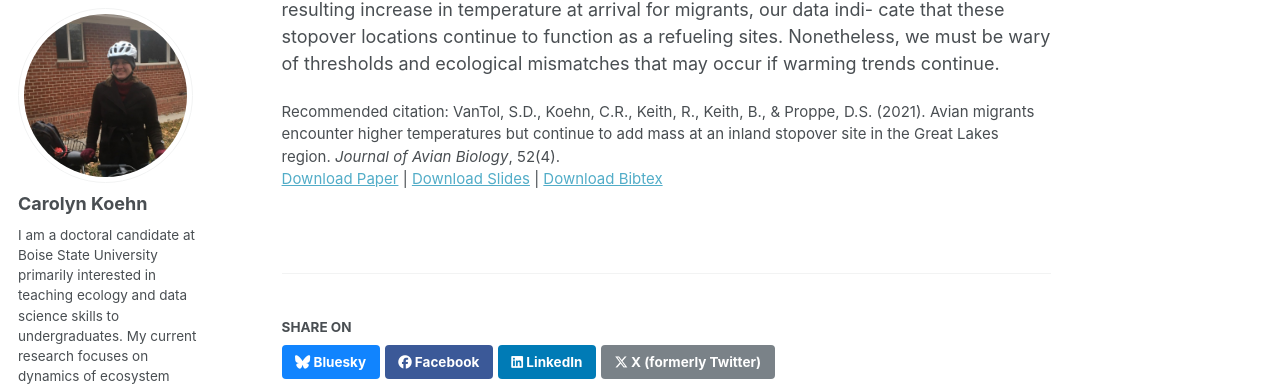
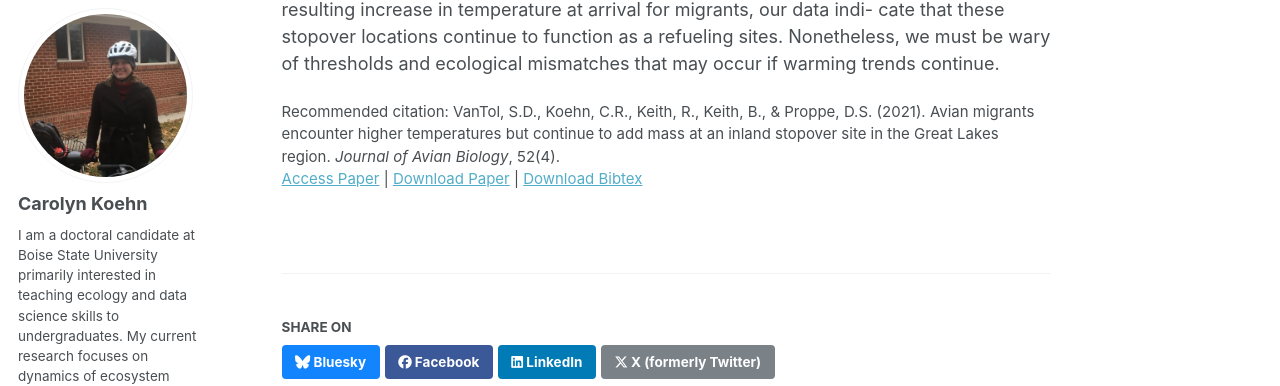
Before and after one commit to CarolynKoehn/CarolynKoehn.github.io, a Jekyll site: the page built from _publications/2021-avian-migrants.md, in a window 1280 px wide and 900 px high, scrolled down 674 px. Shown: the part 91-477 px from the top of the window. Built offline with Jekyll 4.4.1, drawn with Linux system fonts in a browser that asks for light colours; some web fonts are replaced.

Commit message:
fix link labels on single publication page

```diff
--- a/_layouts/single.html
+++ b/_layouts/single.html
@@ -48,27 +48,27 @@ layout: default
         {{ content }}
 
         {% if page.citation and page.paperurl and page.slidesurl and page.bibtexurl %}
-          <p style="font-size: smaller">Recommended citation: {{ page.citation }}<br /><a href="{{ page.paperurl }}">Download Paper</a> | <a href="{{ page.slidesurl }}">Download Slides</a> | <a href="{{ page.bibtexurl }}">Download Bibtex</a></p>
+          <p style="font-size: smaller">Recommended citation: {{ page.citation }}<br /><a href="{{ page.paperurl }}">Access Paper</a> | <a href="{{ page.slidesurl }}">Download Paper</a> | <a href="{{ page.bibtexurl }}">Download Bibtex</a></p>
         {% elsif page.citation and page.paperurl and page.slidesurl %}
-          <p style="font-size: smaller">Recommended citation: {{ page.citation }}<br /><a href="{{ page.paperurl }}">Download Paper</a> | <a href="{{ page.slidesurl }}">Download Slides</a></p>
+          <p style="font-size: smaller">Recommended citation: {{ page.citation }}<br /><a href="{{ page.paperurl }}">Access Paper</a> | <a href="{{ page.slidesurl }}">Download Paper</a></p>
         {% elsif page.citation and page.paperurl and page.bibtexurl %}
-          <p style="font-size: smaller">Recommended citation: {{ page.citation }}<br /><a href="{{ page.paperurl }}">Download Paper</a> | <a href="{{ page.bibtexurl }}">Download Bibtex</a></p>
+          <p style="font-size: smaller">Recommended citation: {{ page.citation }}<br /><a href="{{ page.paperurl }}">Access Paper</a> | <a href="{{ page.bibtexurl }}">Download Bibtex</a></p>
         {% elsif page.citation and page.paperurl %}
-          <p style="font-size: smaller">Recommended citation: {{ page.citation }}<br /><a href="{{ page.paperurl }}">Download Paper</a></p>
+          <p style="font-size: smaller">Recommended citation: {{ page.citation }}<br /><a href="{{ page.paperurl }}">Access Paper</a></p>
         {% elsif page.citation and page.slidesurl and page.bibtexurl %}
-          <p style="font-size: smaller">Recommended citation: {{ page.citation }}<br /><a href="{{ page.slidesurl }}">Download Slides</a> | <a href="{{ page.bibtexurl }}">Download Bibtex</a></p>
+          <p style="font-size: smaller">Recommended citation: {{ page.citation }}<br /><a href="{{ page.slidesurl }}">Download Paper</a> | <a href="{{ page.bibtexurl }}">Download Bibtex</a></p>
         {% elsif page.citation and page.slidesurl %}
-          <p style="font-size: smaller">Recommended citation: {{ page.citation }}<br /><a href="{{ page.slidesurl }}">Download Slides</a></p>
+          <p style="font-size: smaller">Recommended citation: {{ page.citation }}<br /><a href="{{ page.slidesurl }}">Download Paper</a></p>
         {% elsif page.slidesurl and page.bibtexurl %}
-          <p style="font-size: smaller"><a href="{{ page.slidesurl }}">Download Slides</a> | <a href="{{ page.bibtexurl }}">Download Bibtex</a></p>
+          <p style="font-size: smaller"><a href="{{ page.slidesurl }}">Download Paper</a> | <a href="{{ page.bibtexurl }}">Download Bibtex</a></p>
         {% elsif page.paperurl and page.bibtexurl %}
-          <p style="font-size: smaller"><a href="{{ page.paperurl }}">Download Paper</a> | <a href="{{ page.bibtexurl }}">Download Bibtex</a></p>
+          <p style="font-size: smaller"><a href="{{ page.paperurl }}">Access Paper</a> | <a href="{{ page.bibtexurl }}">Download Bibtex</a></p>
         {% elsif page.citation and page.bibtexurl %}
           <p style="font-size: smaller">Recommended citation: {{ page.citation }}<br /><a href="{{ page.bibtexurl }}">Download Bibtex</a></p>
         {% elsif page.citation %}
           <p style="font-size: smaller">Recommended citation: {{ page.citation }}</p>
         {% elsif page.slidesurl %}
-          <p style="font-size: smaller"><a href="{{ page.slidesurl }}">Download Slides</a></p>
+          <p style="font-size: smaller"><a href="{{ page.slidesurl }}">Download Paper</a></p>
         {% elsif page.bibtexurl %}
           <p style="font-size: smaller"><a href="{{ page.bibtexurl }}">Download Bibtex</a></p>
         {% endif %}
```
